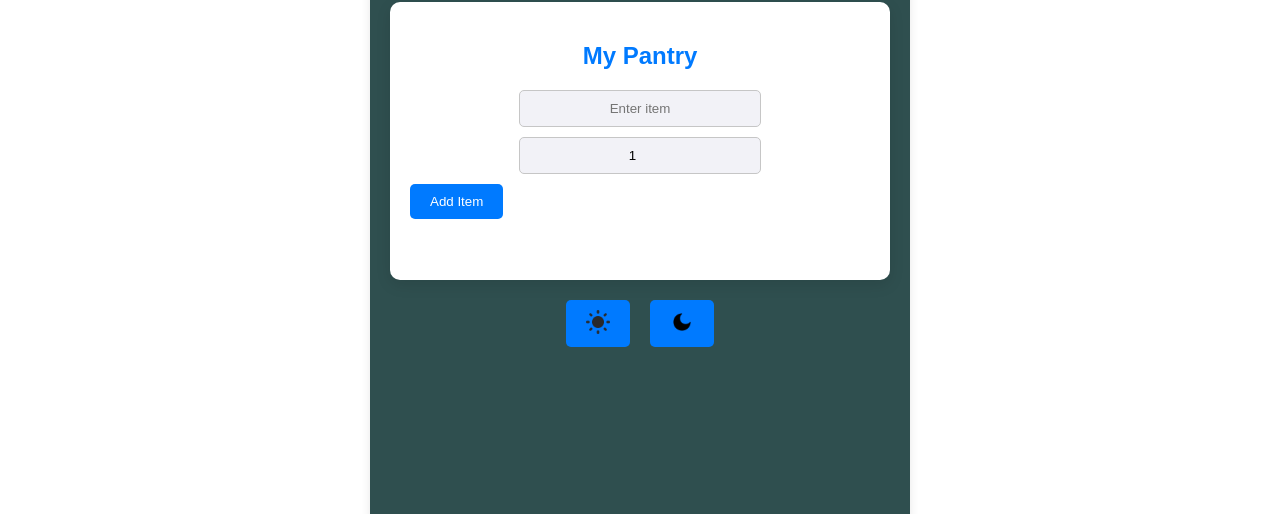
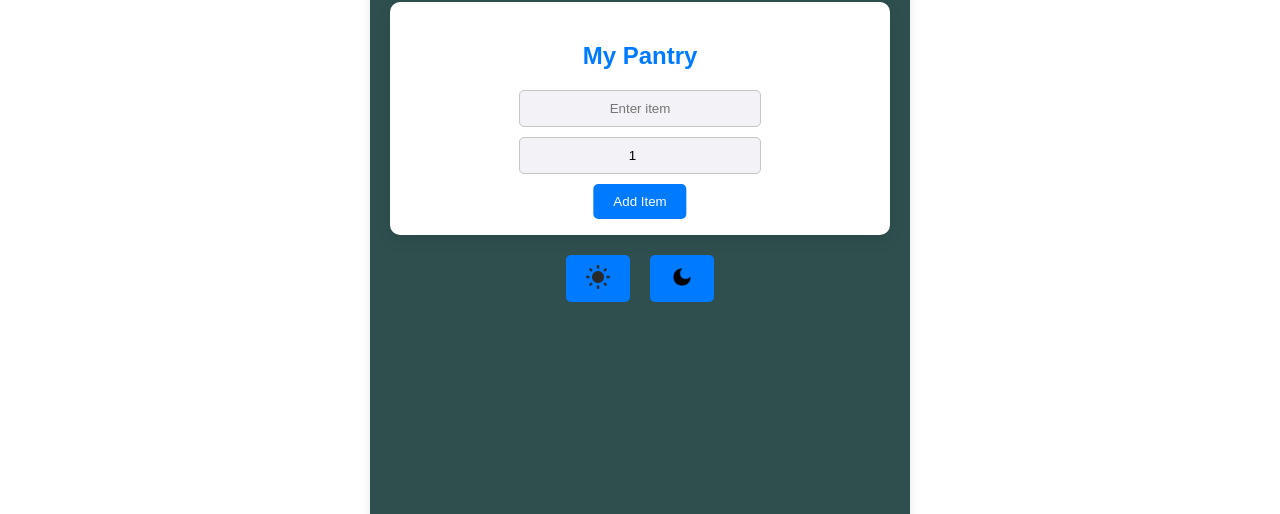
Before and after one commit to Dorrito5653/hackathon-challenge, a plain HTML site: page app/index.html in a window 1280 px wide. Shown: the part 286-800 px from the top of the page. Drawn offline with Linux system fonts and the light colour scheme.

Commit message:
Fixed the add item button again

```diff
--- a/app/index.html
+++ b/app/index.html
@@ -36,7 +36,7 @@
             <h2>My Pantry</h2>
             <input type="text" id="itemInput" placeholder="Enter item">
             <input type="number" id="quantityInput" min="1" value="1" placeholder="Quantity"> <!-- Quantity input field -->
-            <button onclick="addItem()">Add Item</button>
+            <button onclick="addItem()" class="add-item">Add Item</button>
             <ul id="itemList"></ul>
         </div>
         <div class="mode-buttons">
```
